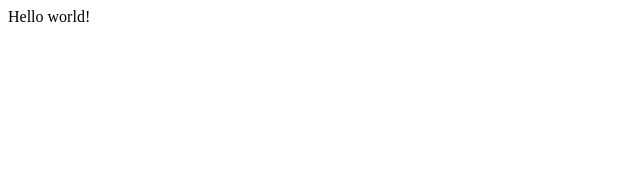
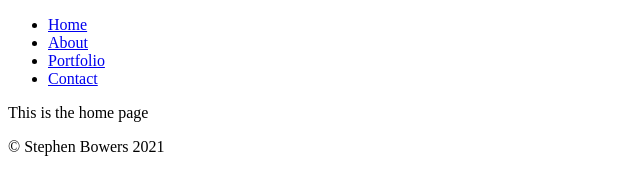
Before and after one commit to stephenbowers/gatsby-portfolio, a Gatsby site: page / in a window 1280 px wide. Shown: the whole page, without its empty margins (0-640 px from the left). Built offline with nearby package versions, Linux system fonts and the light colour scheme; Gatsby itself is replaced by a stand-in of ours.

Commit message:
create pages, nav, footer, and layout

```diff
--- /dev/null
+++ b/src/components/Footer.js
@@ -0,0 +1,9 @@
+import React from 'react';
+
+export default function Footer() {
+    return (
+        <footer>
+            <p>&copy; Stephen Bowers {new Date().getFullYear()}</p>
+        </footer>
+    );
+}
--- /dev/null
+++ b/src/components/Layout.js
@@ -0,0 +1,13 @@
+import React from 'react';
+import Footer from './Footer';
+import Nav from './Nav';
+
+export default function Layout({ children }) {
+    return (
+        <div>
+            <Nav />
+            {children}
+            <Footer />
+        </div>
+    );
+}
--- /dev/null
+++ b/src/components/Nav.js
@@ -0,0 +1,23 @@
+import React from 'react';
+import { Link } from 'gatsby';
+
+export default function Nav() {
+    return (
+        <nav>
+            <ul>
+                <li>
+                    <Link to="/">Home</Link>
+                </li>
+                <li>
+                    <Link to="/about">About</Link>
+                </li>
+                <li>
+                    <Link to="/portfolio">Portfolio</Link>
+                </li>
+                <li>
+                    <Link to="/contact">Contact</Link>
+                </li>
+            </ul>
+        </nav>
+    );
+}
--- a/src/pages/index.js
+++ b/src/pages/index.js
@@ -1,5 +1,10 @@
 import React from "react"
+import Layout from "../components/Layout"
 
 export default function Home() {
-  return <div>Hello world!</div>
+  return (
+    <Layout>
+      <p>This is the home page</p>
+    </Layout>
+  );
 }
```
Also changed, not shown: src/pages/404.js (added, +10 -0 lines), src/pages/about.js (added, +10 -0 lines), src/pages/contact.js (added, +10 -0 lines), src/pages/portfolio.js (added, +10 -0 lines).
